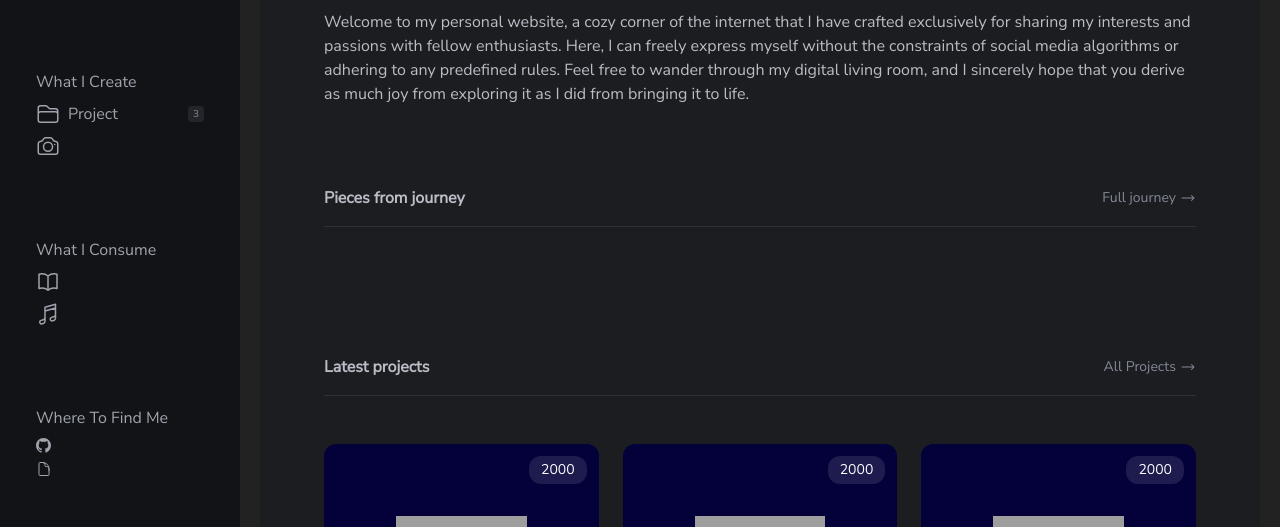
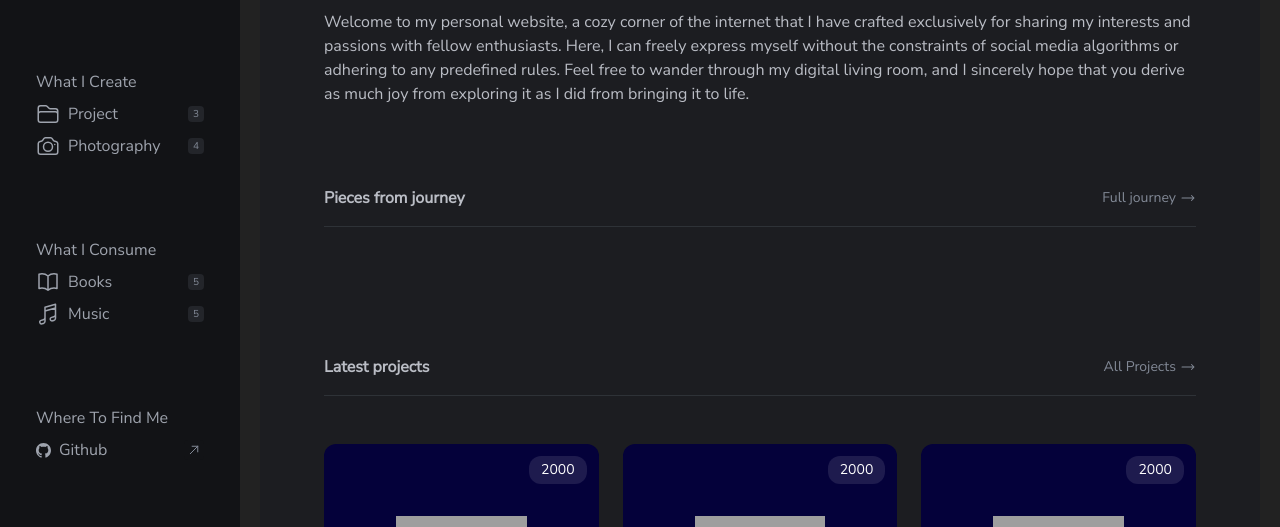
Before and after one commit to wongprom/test-next-13, a Next.js app: page / in a window 1280 px wide. Shown: the part 174-701 px from the top of the page. Built offline with nearby package versions, Linux system fonts and the light colour scheme; grey boxes are pictures that could not be loaded.

Commit message:
#4 Sidebar.tsx, add name and number beside icon on bigger screens.

```diff
--- a/components/Sidebar.tsx
+++ b/components/Sidebar.tsx
@@ -7,6 +7,7 @@ import {
   FolderIcon,
   MoonIcon,
   MusicalNoteIcon,
+  ArrowUpRightIcon,
 } from '@heroicons/react/24/outline';
 import { usePathname } from 'next/navigation';
 import Link from 'next/link';
@@ -18,7 +19,7 @@ const Sidebar = () => {
 
   return (
     <aside className="h-screen overflow-auto overflow-x-hidden p-4 bg-[#121316] text-[#9ea3ad] hidden md:flex md:flex-col xl:w-[240px]">
-      <nav className="flex flex-col space-y-20 xl:p-5">
+      <nav className="flex  flex-col space-y-20 xl:p-5">
         <Link
           href={'/'}
           className={`${
@@ -28,7 +29,7 @@ const Sidebar = () => {
           <div className="text-center">loggo</div>
         </Link>
 
-        <div className="flex flex-col items-center space-y-2">
+        <div className="flex flex-col items-center  space-y-2">
           <Link
             href={'/about'}
             className={`${
@@ -39,8 +40,9 @@ const Sidebar = () => {
           </Link>
         </div>
 
-        <div className="flex flex-col items-center xl:items-start space-y-2">
+        <div className="flex flex-col items-center justify-center xl:items-start space-y-2">
           <p className="hidden xl:block capitalize">what i create</p>
+
           <div className="flex w-full items-center">
             <Link
               href={'/projects'}
@@ -55,21 +57,42 @@ const Sidebar = () => {
               <span>3</span>
             </div>
           </div>
+
+          <div className="flex w-full items-center justify-center">
             <Link href={'/'} className="cursor-pointer">
               <CameraIcon className="h-6 w-6" />
             </Link>
+            <p className="hidden xl:block ml-2">Photography</p>
+            <div className="hidden p-1 xl:flex items-center justify-center ml-auto text-[#828996] bg-[#23252a] text-[10px] h-4 w-4 rounded">
+              <span>4</span>
+            </div>
+          </div>
         </div>
         <div className="flex flex-col items-center xl:items-start space-y-2">
           <p className="hidden xl:block capitalize">what i consume</p>
+          <div className="flex w-full items-center justify-center">
             <Link href={'/'} className="cursor-pointer">
               <BookOpenIcon className="h-6 w-6" />
             </Link>
+            <p className="hidden xl:block ml-2">Books</p>
+            <div className="hidden p-1 xl:flex items-center justify-center ml-auto text-[#828996] bg-[#23252a] text-[10px] h-4 w-4 rounded">
+              <span>5</span>
+            </div>
+          </div>
+
+          <div className="flex w-full items-center justify-center">
             <Link href={'/'} className="cursor-pointer">
               <MusicalNoteIcon className="h-6 w-6" />
             </Link>
+            <p className="hidden xl:block ml-2">Music</p>
+            <div className="hidden p-1 xl:flex items-center justify-center ml-auto text-[#828996] bg-[#23252a] text-[10px] h-4 w-4 rounded">
+              <span>5</span>
+            </div>
+          </div>
         </div>
         <div className="flex flex-col items-center xl:items-start space-y-2">
           <p className="hidden xl:block capitalize">where to find me</p>
+          <div className="flex w-full items-center justify-center">
             <Link href={'/'} className="cursor-pointer">
               <svg
                 xmlns="http://www.w3.org/2000/svg"
@@ -81,9 +104,14 @@ const Sidebar = () => {
                 <path d="M12 0c-6.626 0-12 5.373-12 12 0 5.302 3.438 9.8 8.207 11.387.599.111.793-.261.793-.577v-2.234c-3.338.726-4.033-1.416-4.033-1.416-.546-1.387-1.333-1.756-1.333-1.756-1.089-.745.083-.729.083-.729 1.205.084 1.839 1.237 1.839 1.237 1.07 1.834 2.807 1.304 3.492.997.107-.775.418-1.305.762-1.604-2.665-.305-5.467-1.334-5.467-5.931 0-1.311.469-2.381 1.236-3.221-.124-.303-.535-1.524.117-3.176 0 0 1.008-.322 3.301 1.23.957-.266 1.983-.399 3.003-.404 1.02.005 2.047.138 3.006.404 2.291-1.552 3.297-1.23 3.297-1.23.653 1.653.242 2.874.118 3.176.77.84 1.235 1.911 1.235 3.221 0 4.609-2.807 5.624-5.479 5.921.43.372.823 1.102.823 2.222v3.293c0 .319.192.694.801.576 4.765-1.589 8.199-6.086 8.199-11.386 0-6.627-5.373-12-12-12z" />
               </svg>
             </Link>
-          <Link href={'/'} className="cursor-pointer">
+            <p className="hidden xl:block ml-2">Github</p>
+            <div className="hidden p-1 xl:flex items-center justify-center ml-auto text-[#828996] bg-[#121316] text-[10px] h-5 w-5 rounded">
+              <ArrowUpRightIcon strokeWidth="2" />
+            </div>
+          </div>
+          {/* <Link href={'/'} className="cursor-pointer">
             <DocumentIcon className="h-4 w-4" />
-          </Link>
+          </Link> */}
         </div>
       </nav>
       <div className="mt-auto">
```
Lines whose indentation alone changed are shown as unchanged.
